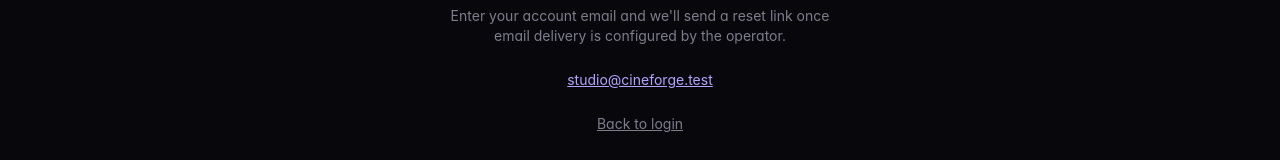
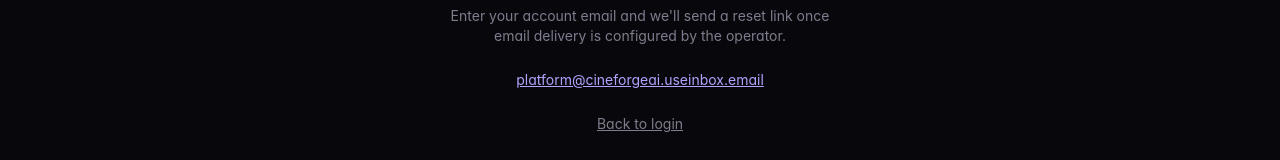
Before and after one commit to aertical17-byte/cineforge, a Next.js app in the folder apps/web/: page /forgot-password in a window 1280 px wide. Shown: the part 179-339 px from the top of the page. Built offline with nearby package versions, Linux system fonts and the light colour scheme.

Commit message:
Update email address in forgot password page

```diff
--- a/apps/web/app/forgot-password/page.tsx
+++ b/apps/web/app/forgot-password/page.tsx
@@ -10,8 +10,8 @@ export default function ForgotPassword() {
         <p className="mt-2 text-sm text-ink-300">
           Enter your account email and we&apos;ll send a reset link once email delivery is configured by the operator.
         </p>
-        <a href="mailto:studio@cineforge.test" className="mt-6 block text-sm text-byz-300 underline">
-          studio@cineforge.test
+        <a href="mailto:platform@cineforgeai.useinbox.email" className="mt-6 block text-sm text-byz-300 underline">
+          platform@cineforgeai.useinbox.email
         </a>
         <Link href="/login" className="mt-6 block text-sm text-ink-300 underline">Back to login</Link>
       </div>
```
